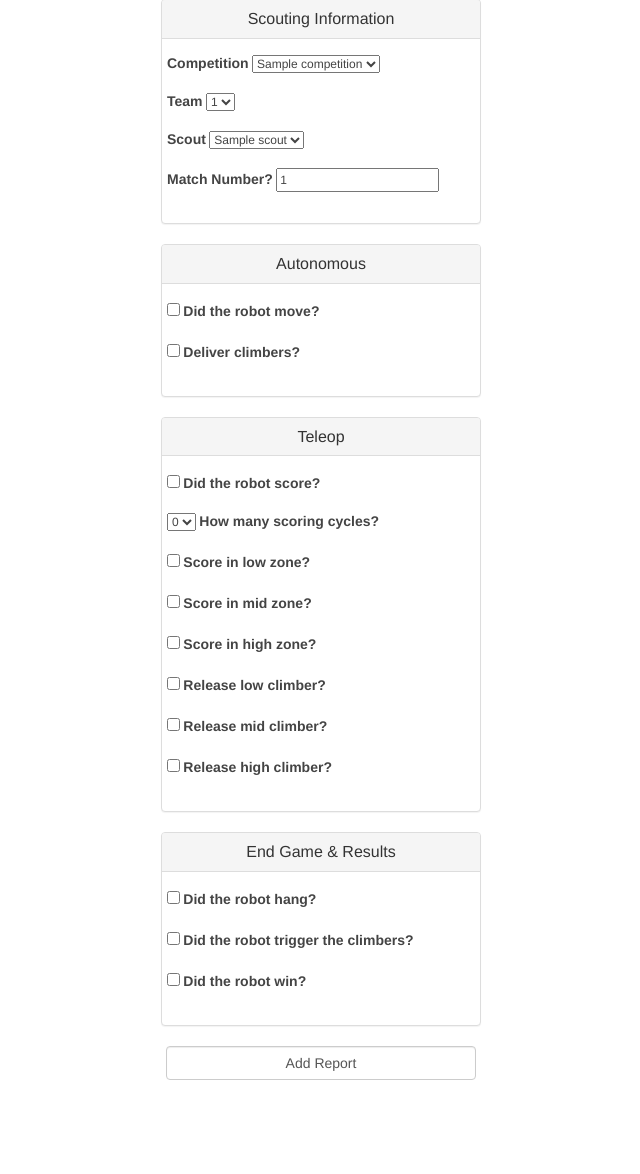
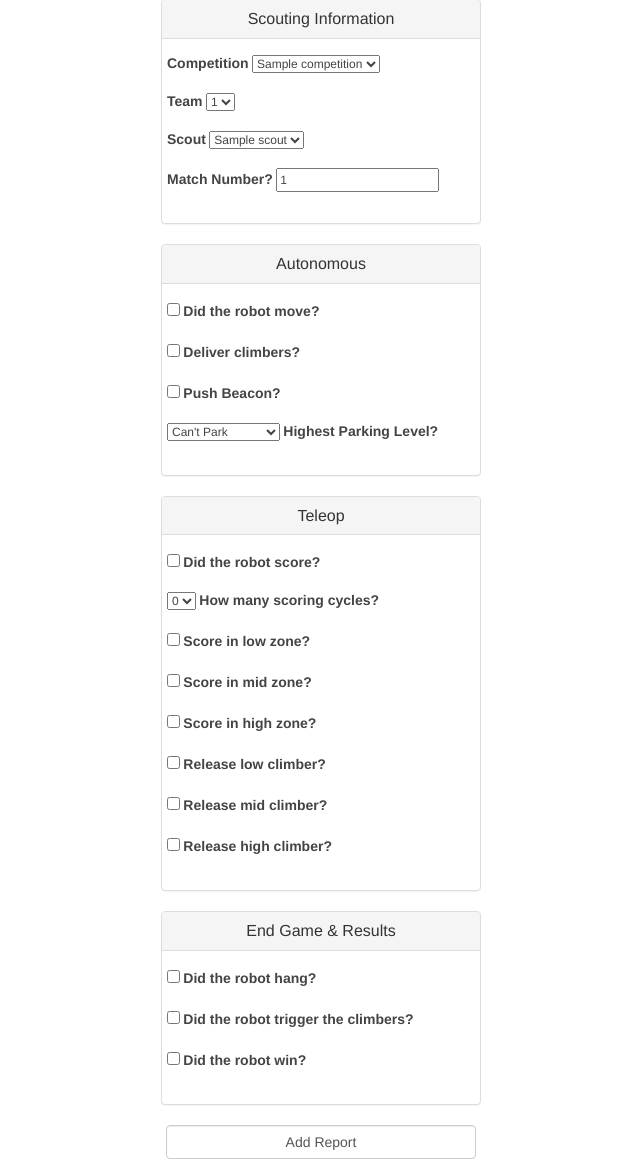
Before and after one commit to jasonrahm/rrftc, a Flask app: page /match-scouting in a window 1280 px wide. Shown: the part 129-1303 px from the top of the page, without its empty margins (319-959 px from the left). Before the commit the page ends 1209 px from the top, so only its background shows below. Run offline with Flask 2, Linux system fonts and the light colour scheme; the visitor is signed in with stand-in values (Sample User, id 1); tables that the repository leaves empty hold one stand-in row (values such as "Sample post"); some libraries are stand-ins or nearby versions.

Commit message:
added two fields to match scouting/reporting (beacon/parking) fixed some form variable names and syntax issues

```diff
--- a/rrftc/forms.py
+++ b/rrftc/forms.py
@@ -13,6 +13,12 @@ class MatchScoutingForm(Form):
     match = IntegerField('Match Number?', [validators.DataRequired('Please enter the match number')], default=1)
     move = BooleanField('Did the robot move?', default=False)
     climbers = BooleanField('Deliver climbers?', default=False)
+    beacon = BooleanField('Push Beacon?', default=False)
+    park = SelectField('Highest Parking Level?', choices=[(-1, 'Can\'t Park'),
+                                                          (1, 'Floor/Partial Low'),
+                                                          (2, 'Low Zone'),
+                                                          (3, 'Mid Zone'),
+                                                          (4, 'High Zone')], coerce=int)
     score = BooleanField('Did the robot score?', default=False)
     cycles = SelectField('How many scoring cycles?', choices=[(-1, '0'),
                                                                (1, '1'),
@@ -24,9 +30,9 @@ class MatchScoutingForm(Form):
     scorelow = BooleanField('Score in low zone?', default=False)
     scoremid = BooleanField('Score in mid zone?', default=False)
     scorehigh = BooleanField('Score in high zone?', default=False)
-    climberlow = BooleanField('Release low climber?', default=False)
-    climbermid = BooleanField('Release mid climber?', default=False)
-    climberhigh = BooleanField('Release high climber?', default=False)
+    lowclimber = BooleanField('Release low climber?', default=False)
+    midclimber = BooleanField('Release mid climber?', default=False)
+    highclimber = BooleanField('Release high climber?', default=False)
     hang = BooleanField('Did the robot hang?', default=False)
     trigger = BooleanField('Did the robot trigger the climbers?', default=False)
     win = BooleanField('Did the robot win?', default=False)
@@ -118,7 +124,7 @@ class PitScoutingForm(Form):
                                                               (2, '26% - 50%'),
                                                               (3, '51% - 75%'),
                                                               (4, '76% - 100%')], coerce=int)
-    hang = BooleanField('Can Hang?', default=False)
+    hang = BooleanField('Can it Hang?', default=False)
     allclear = BooleanField('Trigger All Clear?', default=False)
     comments = TextAreaField('General Comments', [validators.DataRequired('Please enter comments')], default='Comments:')
     watchlist = BooleanField('Add to Watch List?', default=False)
@@ -139,14 +145,16 @@ class MatchReportingForm(Form):
     competition = QuerySelectField(query_factory=lambda: Competition.query.all(), get_label='Name')
     move = SelectField('Did the robot move?', choices=[(1,'1'),(3,'3'),(9,'9')], coerce=int)
     climbers = SelectField('Deliver climbers?', choices=[(1,'1'),(3,'3'),(9,'9')], coerce=int)
+    beacon = SelectField('Push beacon?', choices=[(1,'1'),(3,'3'),(9,'9')], coerce=int)
+    park = SelectField('Highest parking level?', choices=[(1,'1'),(3,'3'),(9,'9')], coerce=int)
     score = SelectField('Did the robot score?', choices=[(1,'1'),(3,'3'),(9,'9')], coerce=int)
     cycles = SelectField('How many scoring cycles?', choices=[(1,'1'),(3,'3'),(9,'9')], coerce=int)
     scorelow = SelectField('Score in the low zone?', choices=[(1,'1'),(3,'3'),(9,'9')], coerce=int)
     scoremid = SelectField('Score in the mid zone?', choices=[(1,'1'),(3,'3'),(9,'9')], coerce=int)
     scorehigh = SelectField('Score in the high zone?', choices=[(1,'1'),(3,'3'),(9,'9')], coerce=int)
-    climberlow = SelectField('Release low climber?', choices=[(1,'1'),(3,'3'),(9,'9')], coerce=int)
-    climbermid = SelectField('Release mid climber?', choices=[(1,'1'),(3,'3'),(9,'9')], coerce=int)
-    climberhigh = SelectField('Release high climber?', choices=[(1,'1'),(3,'3'),(9,'9')], coerce=int)
+    lowclimber = SelectField('Release low climber?', choices=[(1,'1'),(3,'3'),(9,'9')], coerce=int)
+    midclimber = SelectField('Release mid climber?', choices=[(1,'1'),(3,'3'),(9,'9')], coerce=int)
+    highclimber = SelectField('Release high climber?', choices=[(1,'1'),(3,'3'),(9,'9')], coerce=int)
     hang = SelectField('Did the robot hang?', choices=[(1,'1'),(3,'3'),(9,'9')], coerce=int)
     trigger = SelectField('Did the robot trigger the all clear?', choices=[(1,'1'),(3,'3'),(9,'9')], coerce=int)
     win = SelectField('Did the robot win?', choices=[(1,'1'),(3,'3'),(9,'9')], coerce=int)
@@ -185,7 +193,7 @@ class PitReportingForm(Form):
     t_lowpark = SelectField('Park on Low Zone?', choices=[(1,'1'),(3,'3'),(9,'9')], coerce=int)
     t_midpark = SelectField('Park on Mid Zone?', choices=[(1,'1'),(3,'3'),(9,'9')], coerce=int)
     t_highpark = SelectField('Park on High Zone?', choices=[(1,'1'),(3,'3'),(9,'9')], coerce=int)
-    hang = SelectField('Can Hang?', choices=[(1,'1'),(3,'3'),(9,'9')], coerce=int)
+    hang = SelectField('Can it Hang?', choices=[(1,'1'),(3,'3'),(9,'9')], coerce=int)
     allclear = SelectField('Trigger All Clear?', choices=[(1,'1'),(3,'3'),(9,'9')], coerce=int)
 
     submit = SubmitField('Get Report')
--- a/rrftc/routes.py
+++ b/rrftc/routes.py
@@ -495,6 +495,8 @@ def match_scouting():
 
                 move = True if 'move' in request.form else False
                 climbers = True if 'climbers' in request.form else False
+                beacon = True if 'beacon' in request.form else False
+                park = postdata['park']
                 score = True if 'score' in request.form else False
                 cycles = postdata['cycles']
                 scorelow = True if 'scorelow' in request.form else False
@@ -513,6 +515,8 @@ def match_scouting():
                                                     match=match,
                                                     move=move,
                                                     climbers=climbers,
+                                                    beacon=beacon,
+                                                    park=park,
                                                     score=score,
                                                     cycles=cycles,
                                                     scorelow=scorelow,
@@ -555,6 +559,8 @@ def match_reporting():
                 sql_text = '''select MatchScouting.id, Teams.Name, Teams.Number, Scouts.Name,
                               (DidRobotMove*%d) +
                               (DeliverClimbers*%d) +
+                              (PushBeacon*%d) +
+                              (ParkingLevel*%d) +
                               (DidRobotScoreCycles*%d) +
                               (HowManyCycles*%d) +
                               (ScoreLowZone*%d) +
@@ -577,17 +583,20 @@ def match_reporting():
                               DESC''' % (int(postdata['move']),
                                          int(postdata['climbers']),
                                          int(postdata['score']),
+                                         int(postdata['beacon']),
+                                         int(postdata['park']),
                                          int(postdata['cycles']),
                                          int(postdata['scorelow']),
                                          int(postdata['scoremid']),
                                          int(postdata['scorehigh']),
-                                         int(postdata['climberlow']),
-                                         int(postdata['climbermid']),
-                                         int(postdata['climberhigh']),
+                                         int(postdata['lowclimber']),
+                                         int(postdata['midclimber']),
+                                         int(postdata['highclimber']),
                                          int(postdata['hang']),
                                          int(postdata['trigger']),
                                          int(postdata['win']),
                                          int(postdata['competition']))
+
                 result = db.engine.execute(sql_text)
                 teams = []
                 for row in result:
--- a/rrftc/templates/matchscouting.html
+++ b/rrftc/templates/matchscouting.html
@@ -52,6 +52,12 @@
                     <div class="form-group">
                         {{ form.climbers }} {{ form.climbers.label }}
                     </div>
+                    <div class="form-group">
+                        {{ form.beacon }} {{ form.beacon.label }}
+                    </div>
+                    <div class="form-group">
+                        {{ form.park }} {{ form.park.label }}
+                    </div>
                 </div>
             </div>
         </div>
@@ -79,13 +85,13 @@
                         {{ form.scorehigh }} {{ form.scorehigh.label }}
                     </div>
                     <div class="form-group">
-                        {{ form.climberlow }} {{ form.climberlow.label }}
+                        {{ form.lowclimber }} {{ form.lowclimber.label }}
                     </div>
                     <div class="form-group">
-                        {{ form.climbermid }} {{ form.climbermid.label }}
+                        {{ form.midclimber }} {{ form.midclimber.label }}
                     </div>
                     <div class="form-group">
-                        {{ form.climberhigh }} {{ form.climberhigh.label }}
+                        {{ form.highclimber }} {{ form.highclimber.label }}
                     </div>
                 </div>
             </div>
--- a/rrftc/templates/pitreporting.html
+++ b/rrftc/templates/pitreporting.html
@@ -116,7 +116,7 @@
         <div class="col-md-12 col-sm-6 col-xs-12">
             <div class="panel panel-default">
                 <div class="panel-heading clearfix">
-                    <h3 class="panel-title">End Game/h3>
+                    <h3 class="panel-title">End Game</h3>
                 </div>
                 <div class="panel-body">
                     <div class="form-group">
```
Also changed, not shown: rrftc/models.py (+6 -1 lines), rrftc/templates/matchreport_details.html (+10 -2 lines), rrftc/templates/matchreporting.html (+9 -3 lines).
